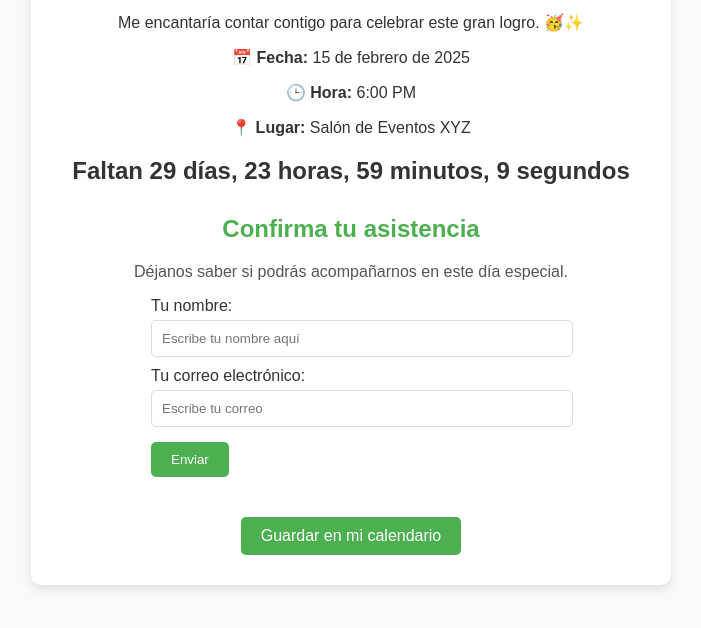
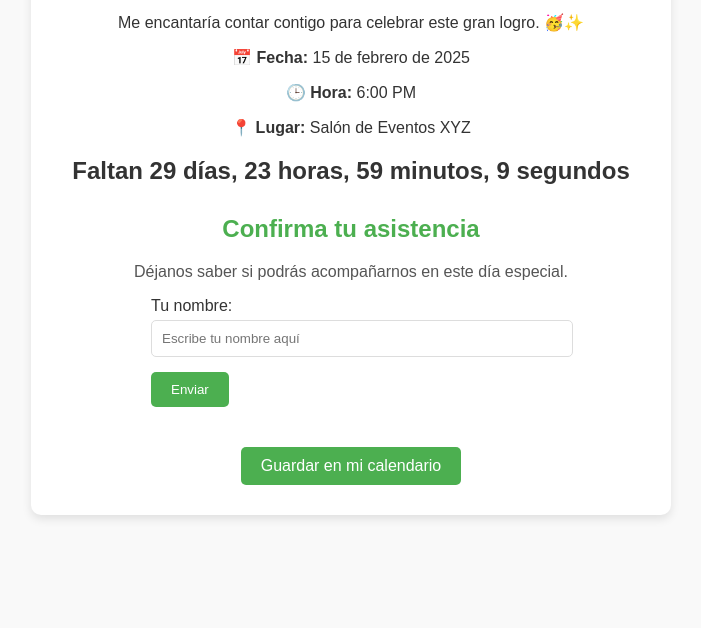
Before and after one commit to Valeria-Oliveros/invitation, a plain HTML site: page index.html in a window 1280 px wide. Shown: the part 122-750 px from the top of the page, without its empty margins (289-990 px from the left). Drawn offline with Linux system fonts and the light colour scheme.

Commit message:
Update index.html

```diff
--- a/index.html
+++ b/index.html
@@ -71,15 +71,6 @@
                     required
                     style="width: 100%; padding: 10px; border: 1px solid #ddd; border-radius: 5px;">
 
-                <label for="email" style="display: block; margin: 10px 0 5px;">Tu correo electrónico:</label>
-                <input
-                    type="email"
-                    id="email"
-                    name="email"
-                    placeholder="Escribe tu correo"
-                    required
-                    style="width: 100%; padding: 10px; border: 1px solid #ddd; border-radius: 5px;">
-
                 <button
                     type="submit"
                     style="margin-top: 15px; padding: 10px 20px; background-color: #4CAF50; color: white; border: none; border-radius: 5px; cursor: pointer;">
```
